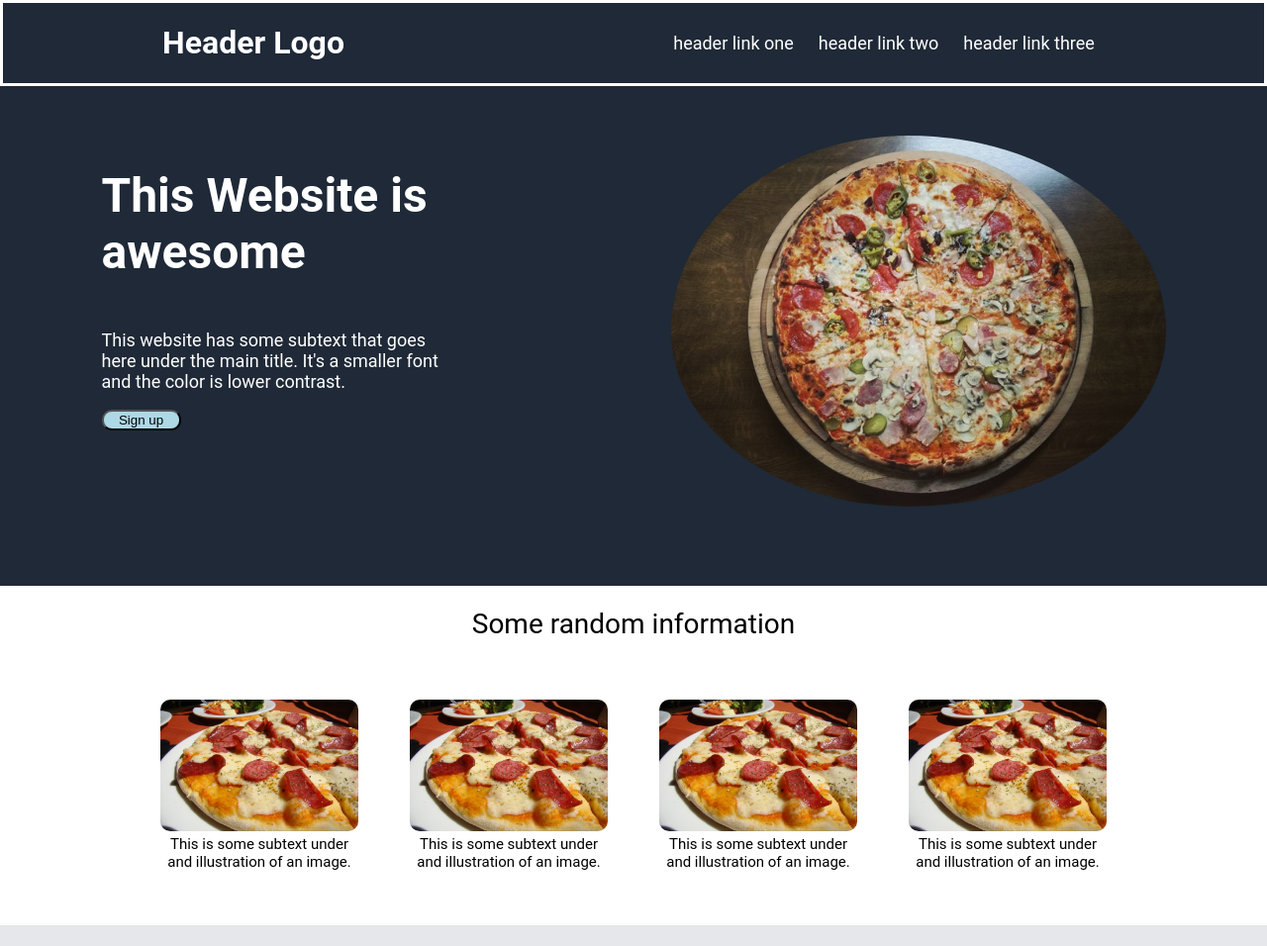
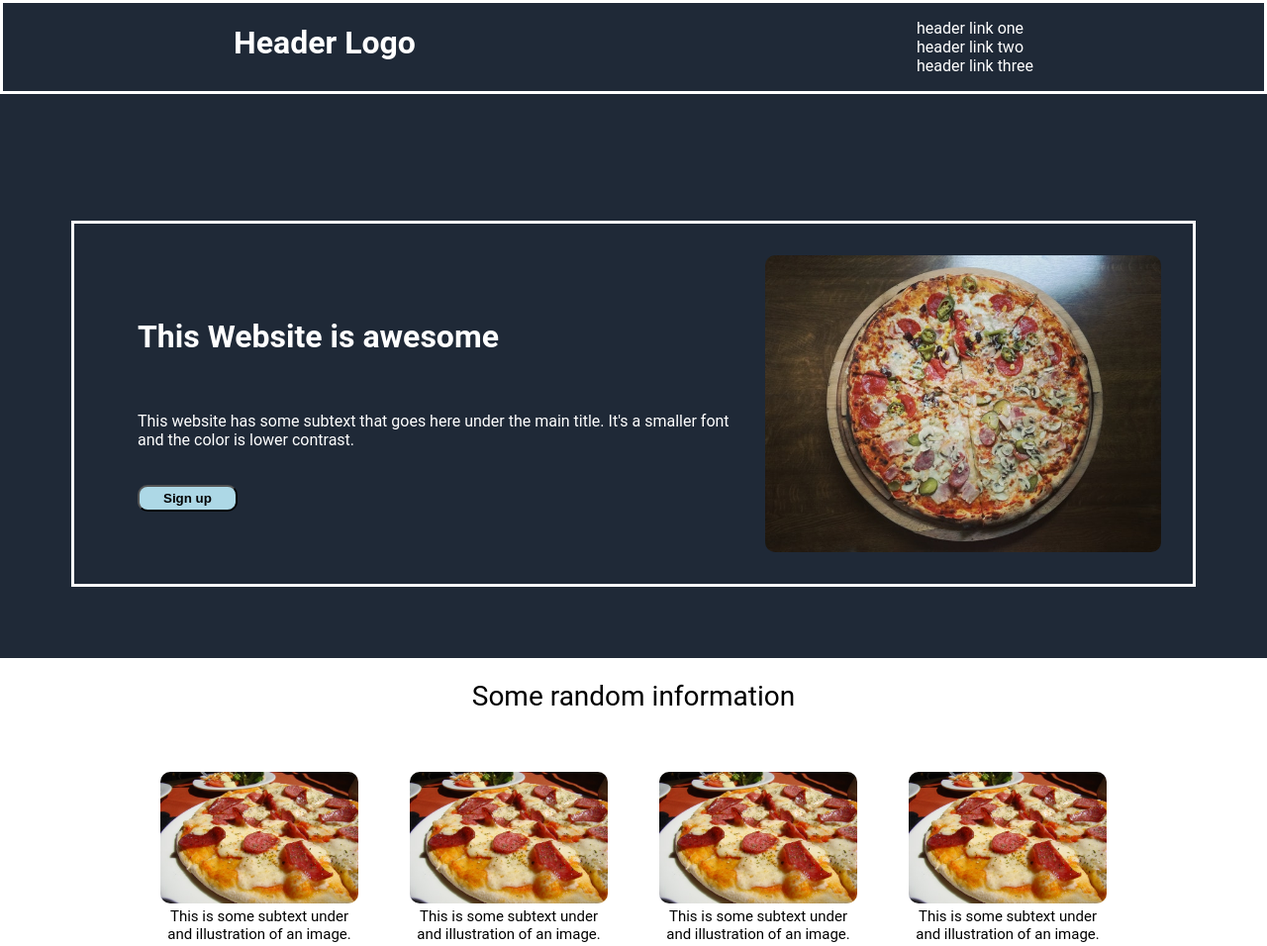
Before and after one commit to Krismcnulty/landing-page, a plain HTML site: page index.html in a window 1280 px wide. Shown: the top 956 px of the page at 99% size. Drawn offline with Linux system fonts and the light colour scheme.

Commit message:
fixed shrink

```diff
--- a/index.html
+++ b/index.html
@@ -18,17 +18,19 @@
         </ul>
     </div>
 
-    <div class="header-content">
-        <div class="header-text">
-        <h1>This Website is awesome</h1>
-        <p>This website has some subtext that goes here under the main
-        title. It's a smaller font and the color is lower contrast.</p>
-        <button class="sign-up">Sign up</button>
+
+    <div class="title-section">
+        <div class="media-box">
+            <div class="textbox">
+                <h1>This Website is awesome</h1>
+                <p>This website has some subtext that goes here under the main
+                    title. It's a smaller font and the color is lower contrast.
+                </p>
+                <button class="sign-up">Sign up</button>
+            </div>
+            <img class="header-img" src="images/round-pizza.jpg" alt="This is a placeholder for an image">
         </div>
-
-        <img class="header-img" src="images/round-pizza.jpg" alt="This is a placeholder for an image">
     </div>
-
 
 
 
--- a/style.css
+++ b/style.css
@@ -1,3 +1,5 @@
+
+
 body{
     background-color: #FFFFFF;
     padding: 0;
@@ -13,6 +15,8 @@
     border-style:solid;
     border-color: white;
 }
+
+  }
 .links{
     display: flex;
     gap: 25px;
@@ -21,43 +25,63 @@
     margin: 5px;
     padding: 5px;
 }
+
+
 a {
     color: white;
     text-decoration: none;
 }
+a:hover{
+    cursor: pointer;
+    background-color: pink;
+    box-shadow: 2px 2px pink
+}
+
 li {
     list-style-type: none;
 }
-.header-content{
+
+.title-section {
+    display: flex;
+    justify-content: center;
+    align-items: center;
     background-color: #1f2937;
+    color: white;
+}
+.media-box {
     display: flex;
-    color: white;
-    display: flex;
-    justify-content: space-around;
-    padding-top: 50px;
-    padding-bottom: 60px;
-    flex: 1 1 auto
+    justify-content: center;
+    align-items: center;
+    margin: 128px 72px 72px;
+    gap: 24px;
+    padding: 32px;
+    border-style: solid;
 }
-.header-text{
+
+.textbox{
     display: flex;
     flex-direction: column;
-    max-width: 350px;
-    font-size: x-large;
+    flex: 1 1 auto;
+    align-items: flex-start;
+    gap: 20px;
+    padding-left: 32px;
 }
-.header-text p{
-    font-size: large;
-}
+
 .sign-up{
-    max-width: 80px;
+    font-weight: 800;
     background-color:lightblue;
+    padding: 4px 24px;
     border-radius: 10px;
 }
+.sign-up:hover{
+    cursor: pointer;
+    background-color: pink;
+    box-shadow: 2px 2px pink
+}
+
 .header-img{
-    border-radius: 50%;
-    max-width: 500px;
-    max-height: auto;
-    padding-left: 20px;
-    padding-bottom: 20px;
+
+    max-width: 400px;
     flex: 1 1 auto;
     object-fit: cover;
 }
@@ -150,6 +174,12 @@
     font-size: 15px;
     flex-shrink: 0;
 }
+.button:hover{
+    cursor: pointer;
+    background-color: pink;
+    box-shadow: 2px 2px pink
+}
+
 .footer {
     background-color: #1F2937;
     color: #fff;
```
